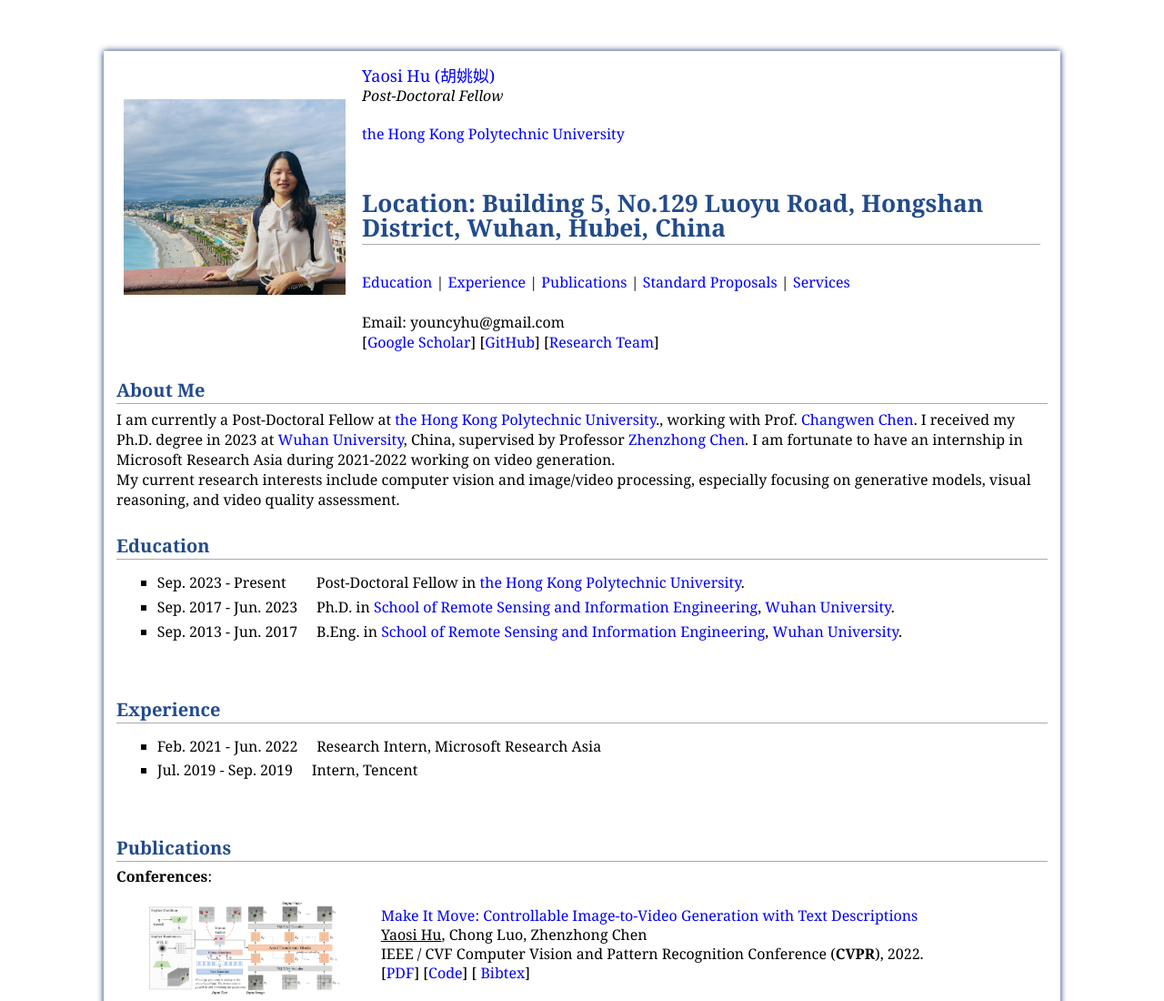
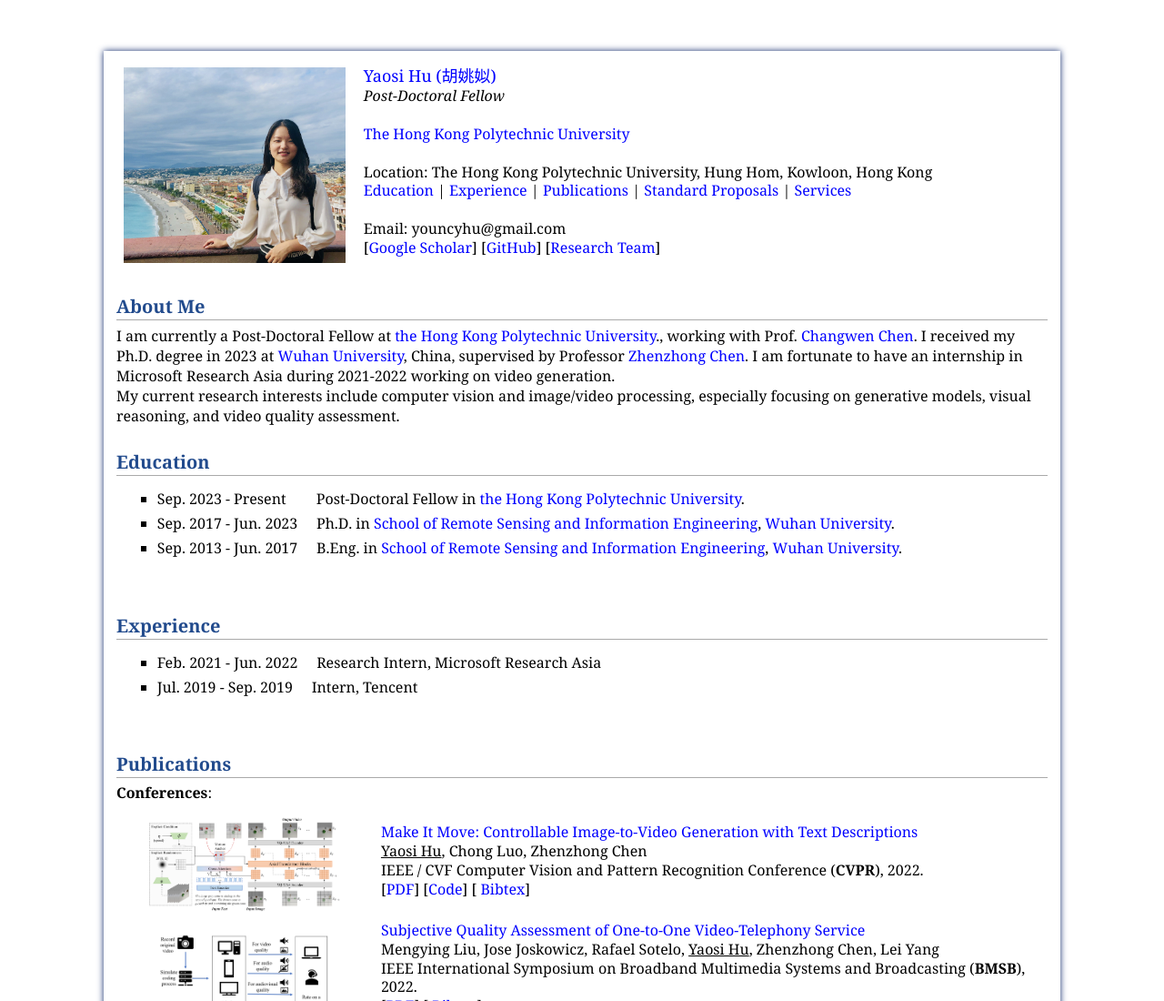
Before and after one commit to Youncy-Hu/Youncy-Hu.github.io, a plain HTML site: page index.html in a window 1280 px wide. Shown: the top 1100 px of the page at 91% size. Drawn offline with Linux system fonts and the light colour scheme.

Commit message:
Update index.html

```diff
--- a/index.html
+++ b/index.html
@@ -35,9 +35,9 @@ function toggleBibtex(articleid) {
 <td align="left"><p><a href="./"><font size="4">Yaosi Hu (胡姚姒) </font></a><br />
 <i> Post-Doctoral Fellow </i>
 <br /><br />
-<a href="https://www.polyu.edu.hk/" target="_blank">the Hong Kong Polytechnic University</a><br />
+<a href="https://www.polyu.edu.hk/" target="_blank">The Hong Kong Polytechnic University</a><br />
 <br />
-<h1>Location: Building 5, No.129 Luoyu Road, Hongshan District, Wuhan, Hubei, China</h1> <br />
+Location: The Hong Kong Polytechnic University, Hung Hom, Kowloon, Hong Kong <br />
 <class="staffshortcut">
  <!-- <A HREF="#News">News</A> |  -->
  <A HREF="#Education">Education</A> |
```
